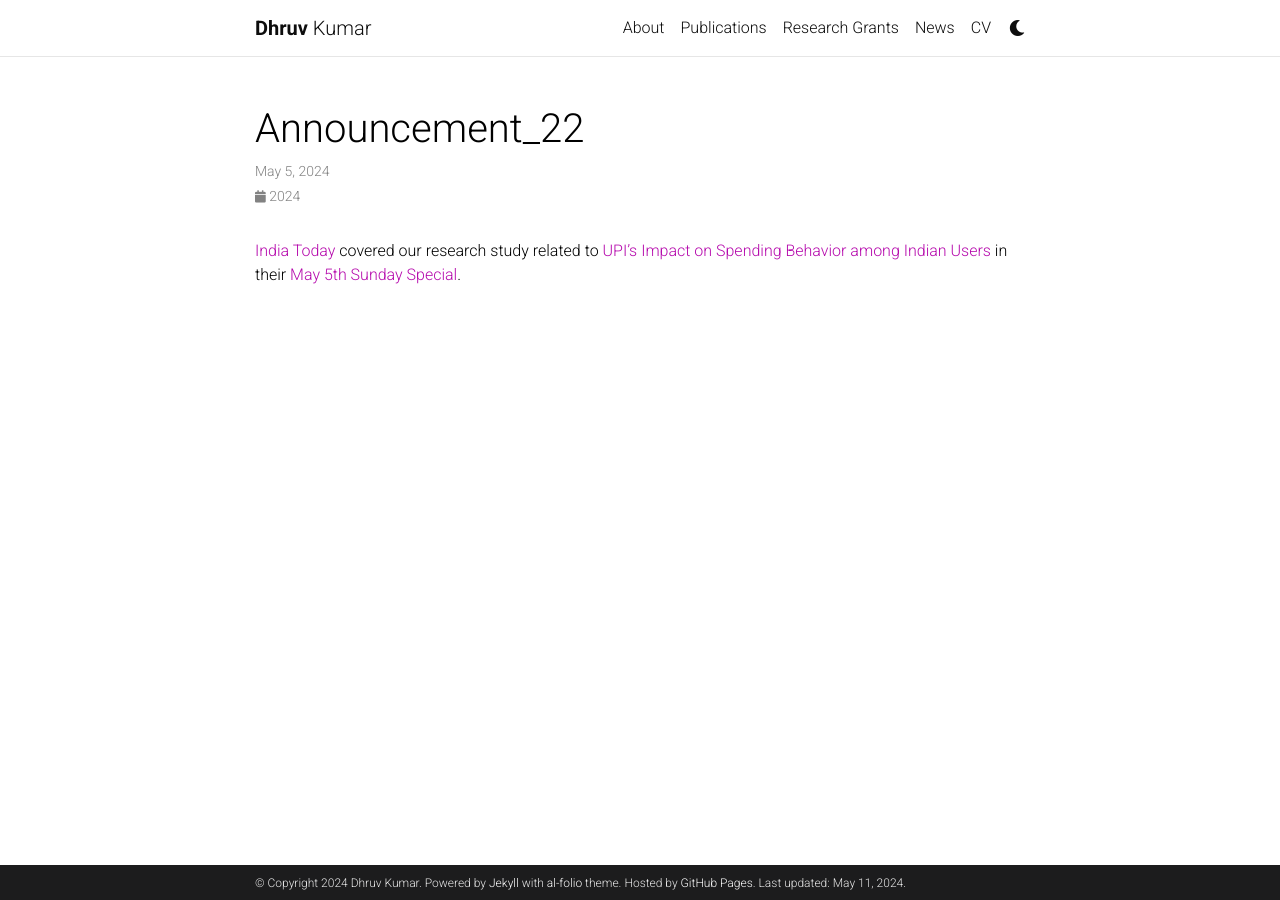
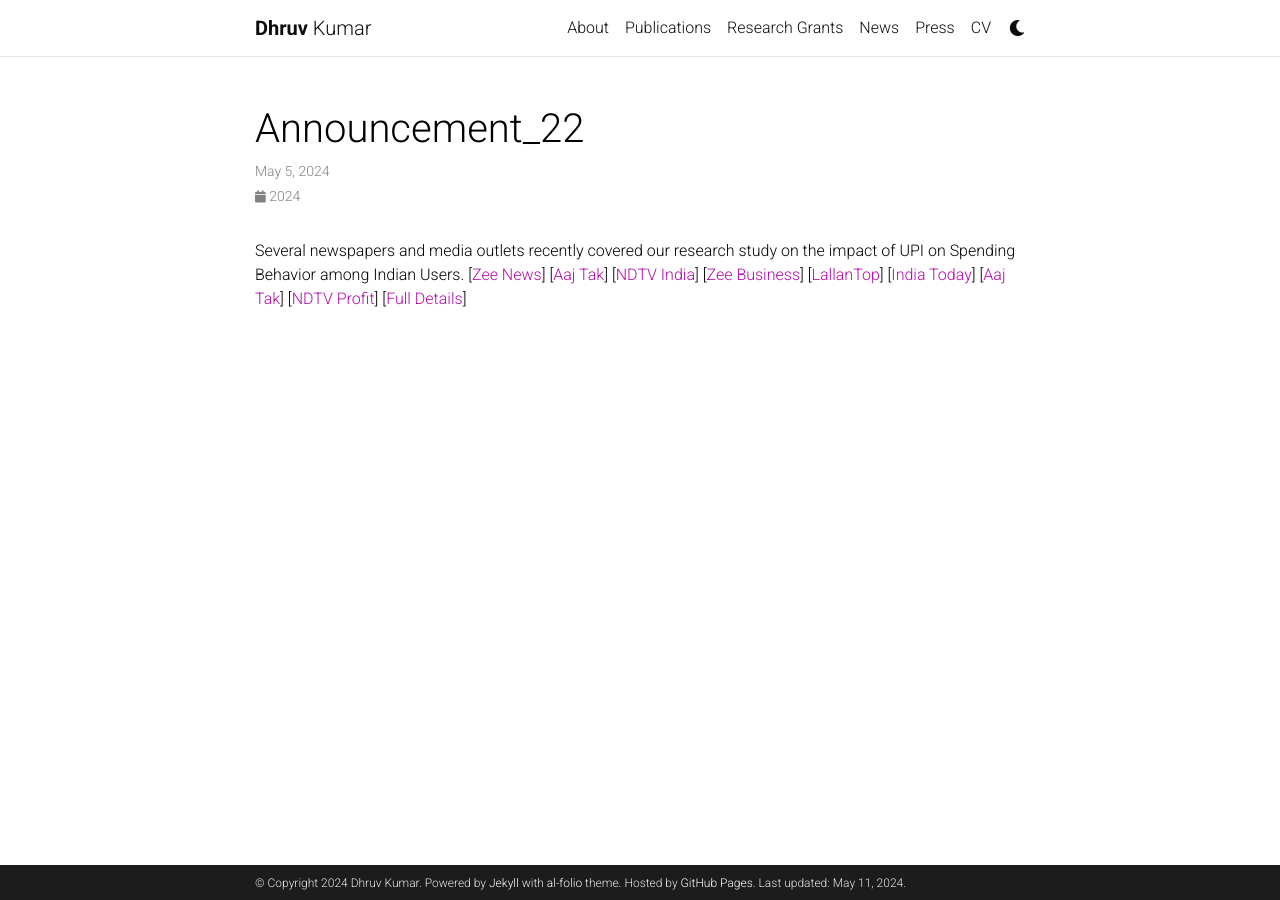
Before and after one commit to kudhru/kudhru.github.io, a Jekyll site: the page built from _news/announcement_22.md, in a window 1280 px wide. Built offline with Jekyll 4.4.1, drawn with Linux system fonts in a browser that asks for light colours; full-size pictures stand in for the smaller copies a plugin makes; comment, search, counter and statistics services are not loaded; a style sheet for code colours, icons or effects is not loaded.

Commit message:
add media coverage for our research

```diff
--- a/_news/announcement_22.md
+++ b/_news/announcement_22.md
@@ -4,10 +4,14 @@ date: 2024-05-05 12:00:00-0400
 inline: true
 ---
 
-<a href="https://www.indiatoday.in/sunday-special/story/upi-payment-making-indians-spend-more-overspend-save-money-transactions-2535363-2024-05-05">
-India Today</a>
-covered our research study related to <a href="https://arxiv.org/abs/2401.09937">UPI's
-Impact on Spending Behavior among
-Indian Users</a> in their <a href="https://www.indiatoday.
-in/sunday-special/story/upi-payment-making-indians-spend-more-overspend-save-money-transactions-2535363-2024-05-05">
-May 5th Sunday Special</a>.
+Several newspapers and media outlets recently covered our research study on the impact of UPI on Spending Behavior among
+Indian Users.
+ [[Zee News](https://www.youtube.com/watch?v=qj4JbB4GRD4)]
+ [[Aaj Tak](https://www.aajtak.in/business/utility/video/upi-making-users-to-overspend-while-some-helping-saving-iit-delhi-survey-reveals-1941206-2024-05-10)]
+ [[NDTV India](https://www.youtube.com/watch?v=zUzGH9r_BwU)]
+ [[Zee Business](https://www.youtube.com/watch?v=ZQJh0mvkg6A)]
+ [[LallanTop](https://www.youtube.com/watch?v=zvvEH6Z4wTA&t=105s)]
+ [[India Today](https://www.indiatoday.in/sunday-special/story/upi-payment-making-indians-spend-more-overspend-save-money-transactions-2535363-2024-05-05)]
+ [[Aaj Tak](https://www.aajtak.in/business/utility/story/upi-paradox-making-you-overspend-but-helping-others-save-know-what-says-iit-delhi-survey-tutc-1938478-2024-05-06)]
+ [[NDTV Profit](https://hindi.ndtvprofit.com/business/banking/people-spending-rise-after-upi-paytm-google-pay-phonepe-impact-on-spending-behavior-among-indian-users)]
+ [[Full Details](/press/)]
```
Also changed, not shown: _pages/cv.md (+1 -1 lines), _pages/press.md (added, +51 -0 lines).
